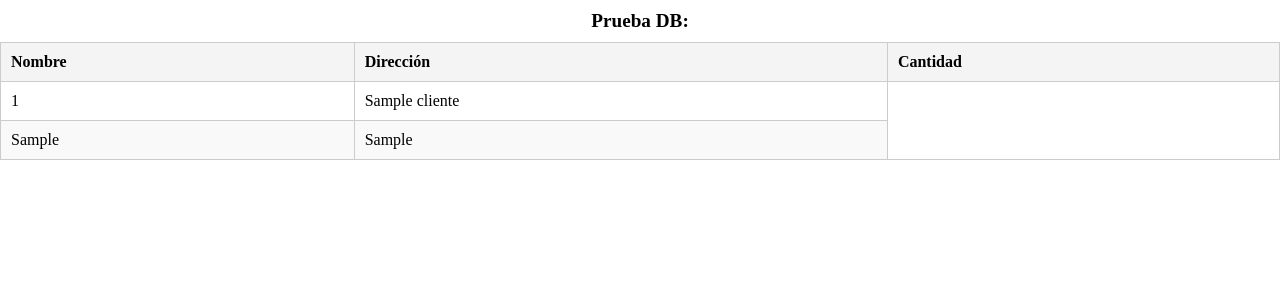
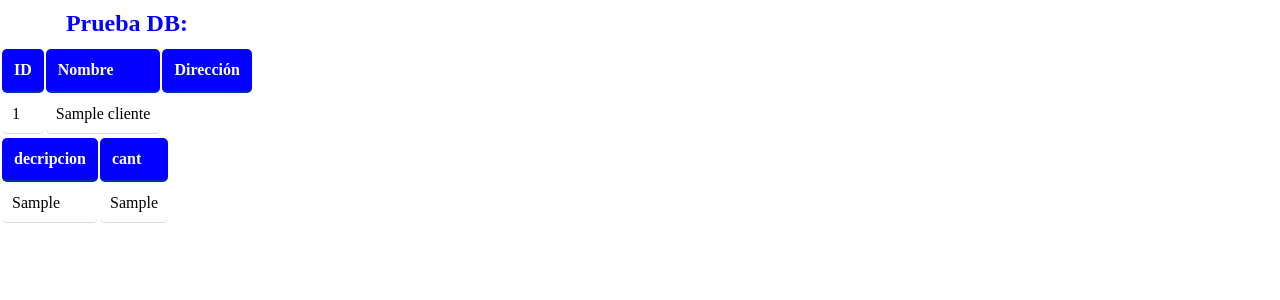
Before and after one commit to ArielD1az/repositorio, a Flask app: page /prueba in a window 1280 px wide. Shown: the top 300 px of the page. Run offline with Flask 3, Linux system fonts and the light colour scheme; tables that the repository leaves empty or names only in its code hold one stand-in row (values such as "Sample post").

Commit message:
JOHAN: EN PRUEBA SE HIZO LA TABLA CON LOS DATOS DE LA BASE DE DATOS

```diff
--- a/templates/prueba.html
+++ b/templates/prueba.html
@@ -6,41 +6,69 @@
     <link rel="stylesheet" href="/static/style.css">
     <style>
 <style>
-    .tabla {
-        width: 100%;
-        max-width: 600px;
+/* Estilos generales para las tablas */
+table {
+    width: 80%;
         margin: 20px auto;
         border-collapse: collapse;
+        box-shadow: 0 4px 8px rgba(0, 0, 0, 0.1);
         font-family: Arial, sans-serif;
     }
 
-    table {
-        width: 100%;
-        border: 1px solid #ccc;
-        border-collapse: collapse;
-    }
-
+    /* Encabezado de la tabla */
     caption {
-        caption-side: top;
+        font-size: 1.5em;
         font-weight: bold;
-        font-size: 1.2em;
+        color: #0400FF;
         padding: 10px;
     }
 
-    th, td {
+    /* Encabezados de las columnas */
+    th {
+        background-color: #0400FF;
+        color: #fff;
+        padding: 12px;
+        text-align: left;
+        border-bottom: 2px solid #003399;
+    }
+
+    /* Filas de la tabla */
+    td {
         padding: 10px;
         text-align: left;
-        border: 1px solid #ccc;
+        border-bottom: 1px solid #d9d9d9;
     }
 
-    th {
-        background-color: #f4f4f4;
-        font-weight: bold;
+    /* Colores alternos para las filas */
+    tbody tr:nth-child(even) {
+        background-color: #f2f2ff;
     }
 
-    tbody tr:nth-child(even) {
-        background-color: #f9f9f9;
+    /* Efecto hover en las filas */
+    tbody tr:hover {
+        background-color: #e0e0ff;
+        cursor: pointer;
     }
+
+    /* Bordes redondeados */
+    table,
+    th,
+    td {
+        border-radius: 5px;
+    }
+
+    /* Ajuste para la tabla en pantallas pequeñas */
+    @media (max-width: 768px) {
+        table {
+            width: 100%;
+        }
+        th,
+        td {
+            font-size: 0.9em;
+            padding: 8px;
+        }
+    }
+
 </style>
 
 </head>
@@ -50,9 +78,9 @@
             <caption>Prueba DB:</caption>
             <thead class="titulotabla">
                 <tr>
+                    <th>ID</th>
                     <th>Nombre</th>
                     <th>Dirección</th>
-                    <th>Cantidad</th>
                 </tr>
             </thead>
             <tbody>
@@ -63,7 +91,17 @@
                         {% endfor %}
                     </tr>
                 {% endfor %}
+            </tbody>
+        </table>
 
+        <table>
+            <thead class="titulotabla2">
+                <tr>
+                    <th>decripcion</th>
+                    <th>cant</th>
+                </tr>
+            </thead>
+            <tbody>
                 {% for producto in productos %}
                     <tr>
                         {% for atributo in producto %}
@@ -75,5 +113,6 @@
         </table>
     </div>
 
+</body>
 </div>
 </html>
```
